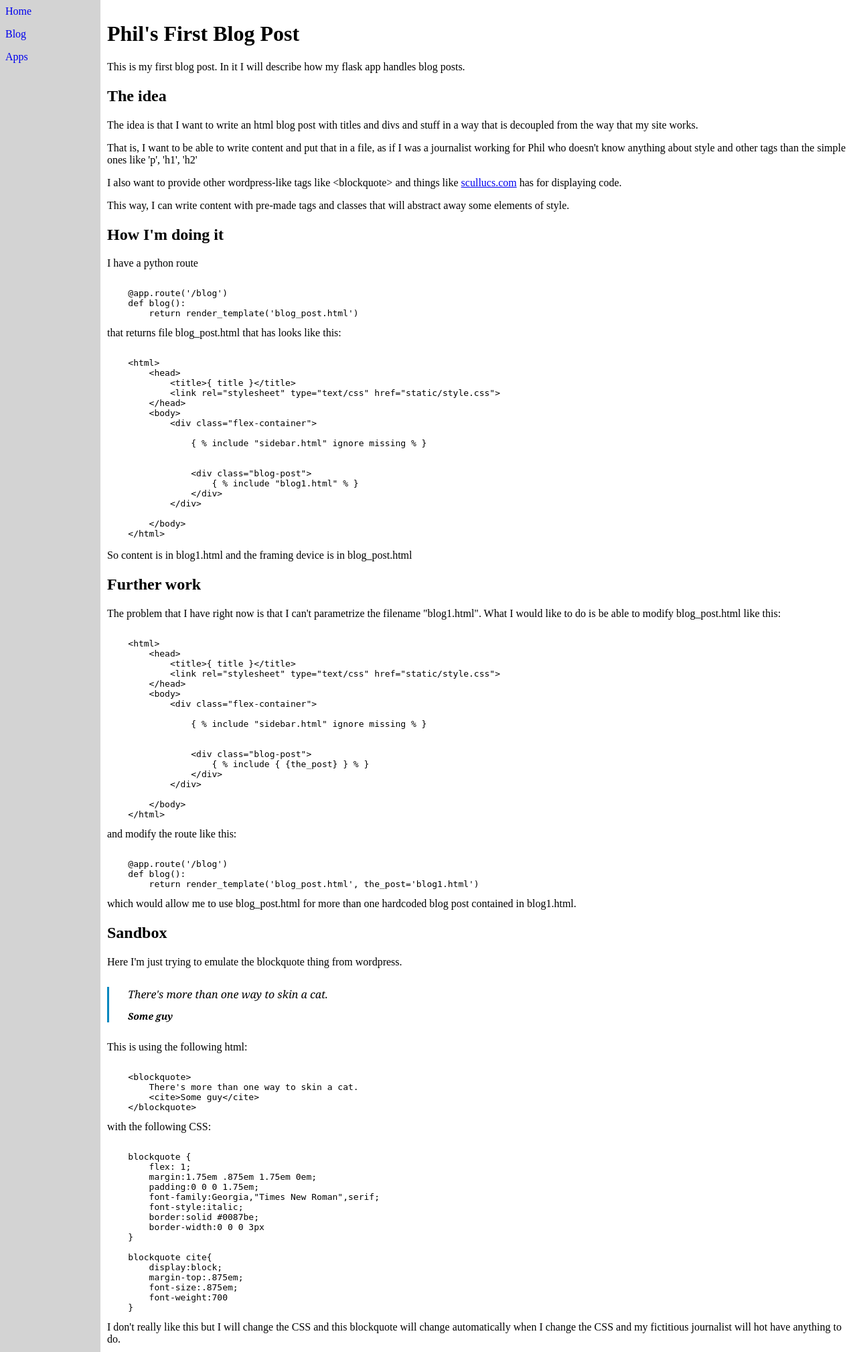
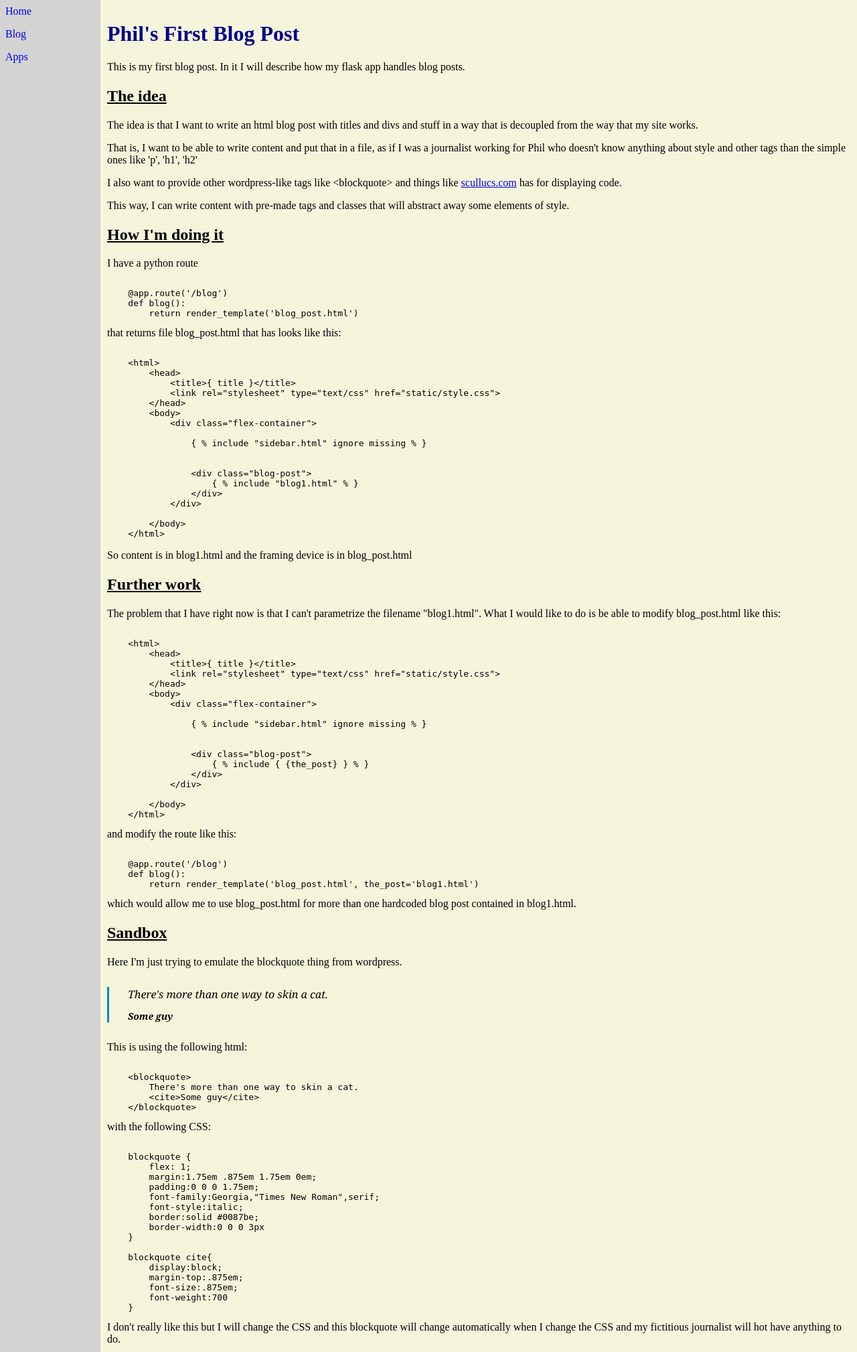
Before and after one commit to PhilippeCarphin/flask_test, a Flask app: page /blog in a window 1280 px wide. Shown: the whole page at 67% size. Run offline with Flask 2, Linux system fonts and the light colour scheme; parts of the project's set-up code (start-up, migrations or seed data) failed here and were passed over.

Commit message:
Change style for blog post

```diff
--- a/app/static/style.css
+++ b/app/static/style.css
@@ -45,6 +45,15 @@ aside a {
 .blog-post {
     flex: 1;
     padding: 10px;
+    background-color: beige;
+}
+
+.blog-post h1 {
+    color: darkblue;
+}
+
+.blog-post h2 {
+    text-decoration: underline;
 }
 
 blockquote {
```
